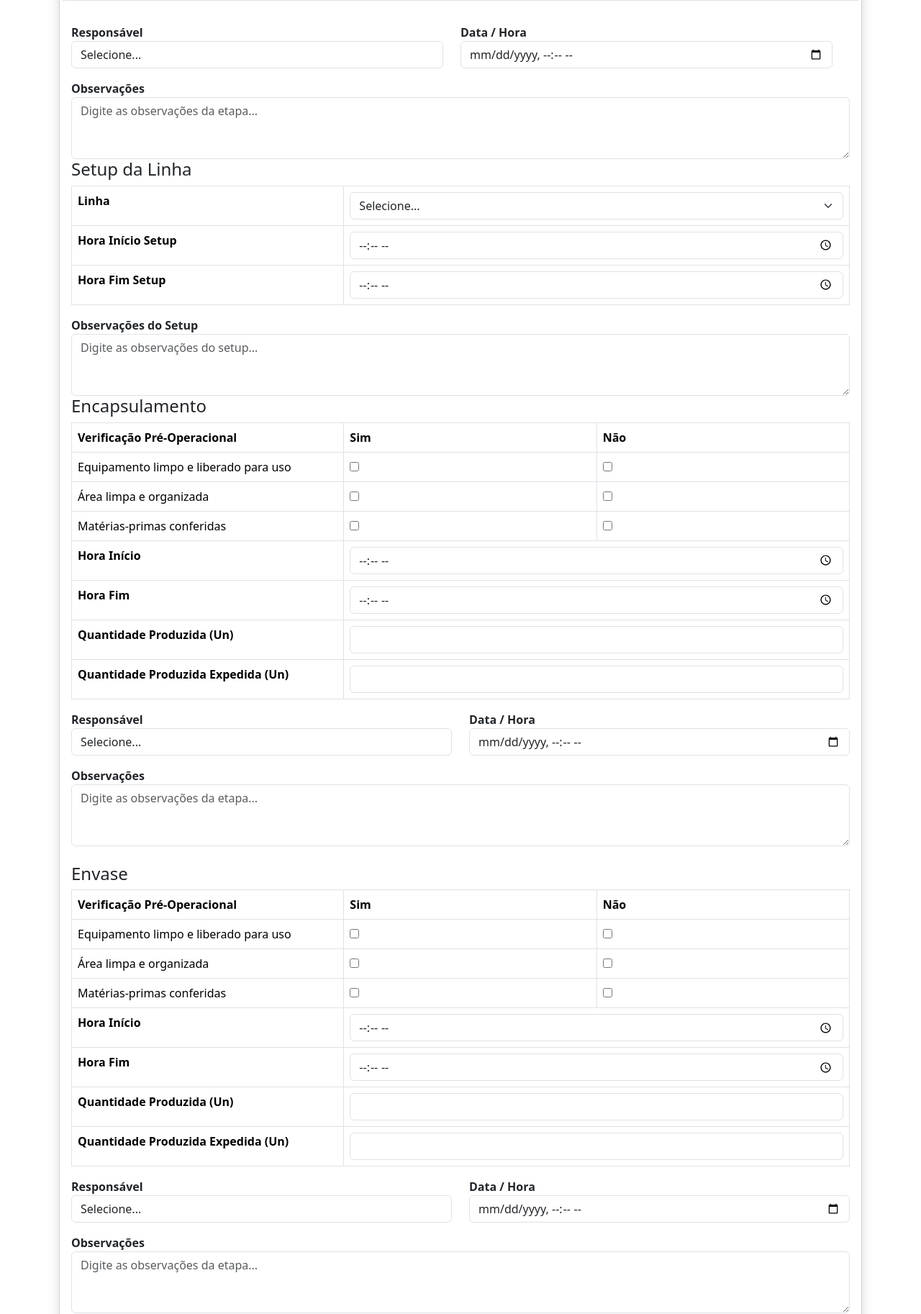
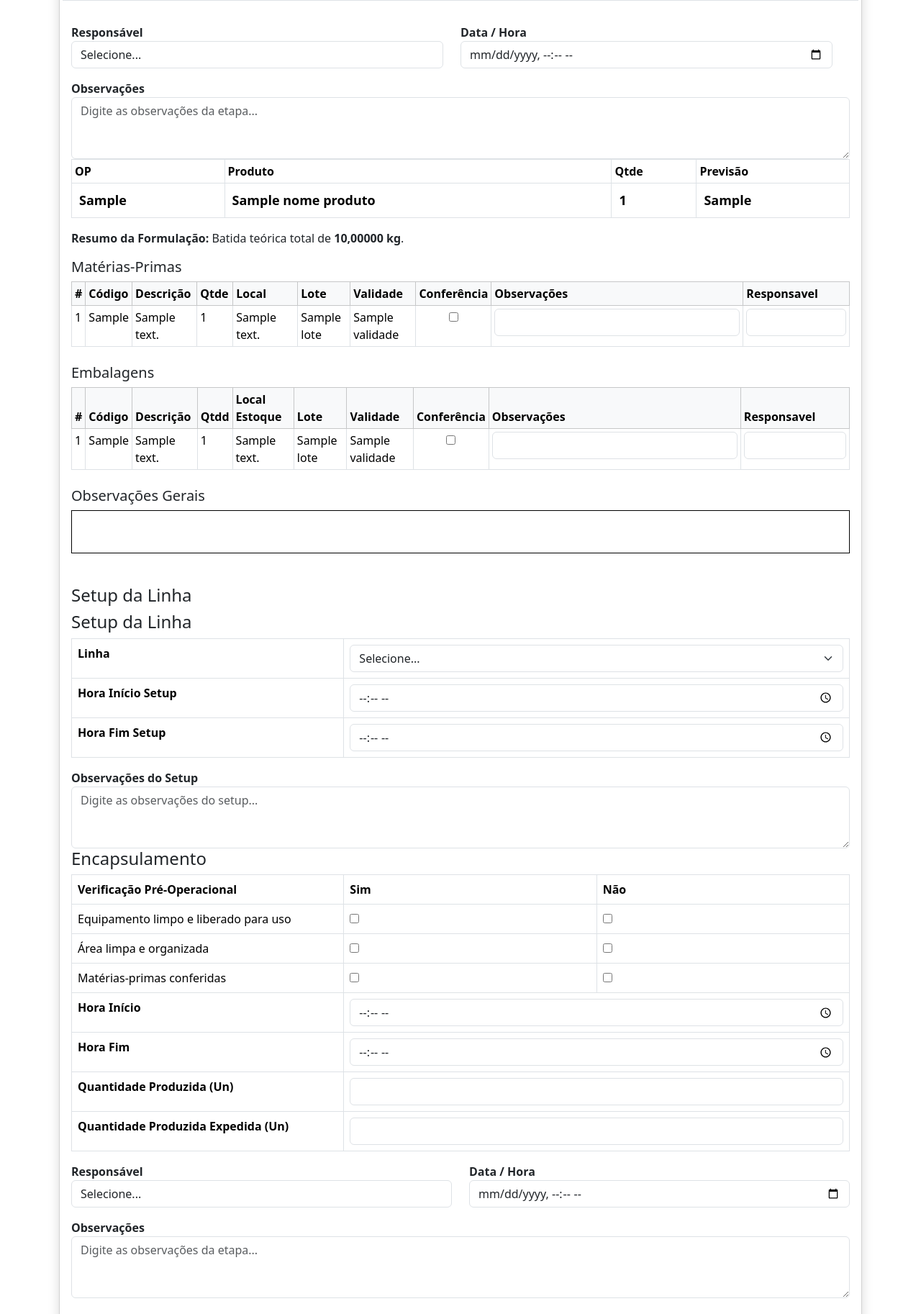
Before and after one commit to fabiurbina/PortalInterno, a Django app: template pedidos/templates/ficha_op.html in a window 1280 px wide. Shown: the part 3221-5047 px from the top of the page at 72% size. Run offline with Django 5.2, Linux system fonts and the light colour scheme; the template is opened without the code that fills it: most values are stand-ins (such as "Sample title", 1, 10 or a date in 2020).

Commit message:
atualização1111

```diff
--- a/pedidos/templates/ficha_op.html
+++ b/pedidos/templates/ficha_op.html
@@ -1131,6 +1131,253 @@
 
         <div class="andar-2">
 
+        <table class="table table-bordered table-sm mb-3">
+
+            <tr>
+                <th>OP</th>
+                <th>Produto</th>
+                <th>Qtde</th>
+                <th>Previsão</th>
+            </tr>
+
+            <tr>
+                <td style="font-size: 18px; font-weight: 600; padding: 10px;">
+                    {{ op.identificacao.cNumOP }}
+                </td>
+
+                <td style="font-size: 18px; font-weight: 600; padding: 10px;">
+                    {{ nome_produto }}
+                </td>
+
+                <td style="font-size: 18px; font-weight: 600; padding: 10px;">
+                    {{ op.identificacao.nQtde }}
+                </td>
+
+                <td style="font-size: 18px; font-weight: 600; padding: 10px;">
+                    {{ op.identificacao.dDtPrevisao }}
+                </td>
+            </tr>
+
+        </table>
+
+        <!-- RESUMO DA FORMULAÇÃO -->
+
+<div class="mb-3">
+
+    {% if quantidade_capsulas > 0 %}
+
+        <strong>Resumo da Formulação:</strong>
+        Batida teórica de
+        <strong>{{ peso_batida_kg|floatformat:5 }} kg</strong>,
+        para produção de
+        <strong>{{ quantidade_capsulas|floatformat:0 }} cápsulas</strong>,
+        com aproximadamente
+        <strong>{{ peso_por_capsula_mg|floatformat:2 }} mg de conteúdo por cápsula</strong>.
+
+    {% else %}
+
+        <strong>Resumo da Formulação:</strong>
+        Batida teórica total de
+        <strong>{{ peso_batida_kg|floatformat:5 }} kg</strong>.
+
+    {% endif %}
+
+</div>
+
+
+<h5>Matérias-Primas</h5>
+
+<table class="table table-bordered table-sm">
+
+    <thead class="table-light">
+        <tr>
+            <th>#</th>
+            <th>Código</th>
+            <th>Descrição</th>
+            <th width="50">Qtde</th>
+            <th width="90">Local</th>
+            <th>Lote</th>
+            <th>Validade</th>
+            <th width="80">Conferência</th>
+            <th width="350">Observações</th>
+            <th>Responsavel</th>
+        </tr>
+    </thead>
+
+    <tbody>
+
+    {% for item in materias_primas %}
+
+        <tr>
+
+            <td>{{ forloop.counter }}</td>
+
+            <td>{{ item.codigo_produto }}</td>
+
+            <td>{{ item.descricao_produto }}</td>
+
+            <td>{{ item.nQtde }}</td>
+
+            <td>{{ item.descricao_local }}</td>
+
+            <td>{{ item.lote }}</td>
+
+            <td>{{ item.validade }}</td>
+
+            <td class="text-center">
+
+                <input
+                    type="checkbox"
+                    class="conferencia"
+                    data-op="{{ op.identificacao.cNumOP }}"
+                    data-produto="{{ item.codigo_produto }}"
+                    data-descricao="{{ item.descricao_produto }}"
+                    data-lote="{{ item.lote }}"
+                    data-validade="{{ item.validade }}"
+                    data-lote-pa="{{ lote_pa }}"
+                    data-validade-pa="{{ validade_pa }}"
+                    data-tipo="MP"
+                >
+
+            </td>
+
+            <td>
+
+                <input
+                    type="text"
+                    class="form-control observacao"
+                >
+
+            </td>
+
+            <td>
+
+                <input
+                    type="text"
+                    class="form-control"
+                >
+
+            </td>
+
+        </tr>
+
+    {% empty %}
+
+        <tr>
+            <td colspan="10" class="text-center">
+                Nenhuma matéria-prima encontrada
+            </td>
+        </tr>
+
+    {% endfor %}
+
+    </tbody>
+
+</table>
+
+
+<h5 class="mt-4">Embalagens</h5>
+
+<table class="table table-bordered table-sm">
+
+    <thead class="table-light">
+
+        <tr>
+            <th>#</th>
+            <th>Código</th>
+            <th>Descrição</th>
+            <th>Qtdd</th>
+            <th>Local Estoque</th>
+            <th>Lote</th>
+            <th>Validade</th>
+            <th width="80">Conferência</th>
+            <th width="350">Observações</th>
+            <th>Responsavel</th>
+        </tr>
+
+    </thead>
+
+    <tbody>
+
+    {% for item in embalagens %}
+
+        <tr>
+
+            <td>{{ forloop.counter }}</td>
+            <td>{{ item.codigo_produto }}</td>
+            <td>{{ item.descricao_produto }}</td>
+            <td>{{ item.nQtde }}</td>
+            <td>{{ item.descricao_local }}</td>
+            <td>{{ item.lote }}</td>
+            <td>{{ item.validade }}</td>
+
+            <td class="text-center">
+
+                <input
+                    type="checkbox"
+                    class="conferencia"
+                    data-op="{{ op.identificacao.cNumOP }}"
+                    data-produto="{{ item.codigo_produto }}"
+                    data-descricao="{{ item.descricao_produto }}"
+                    data-lote="{{ item.lote }}"
+                    data-validade="{{ item.validade }}"
+                    data-lote-pa="{{ lote_pa }}"
+                    data-validade-pa="{{ validade_pa }}"
+                    data-tipo="EMBALAGEM"
+                >
+
+            </td>
+
+            <td>
+
+                <input
+                    type="text"
+                    class="form-control observacao"
+                >
+
+            </td>
+
+            <td>
+
+                <input
+                    type="text"
+                    class="form-control"
+                >
+
+            </td>
+
+        </tr>
+
+    {% empty %}
+
+        <tr>
+            <td colspan="10" class="text-center">
+                Nenhuma embalagem encontrada
+            </td>
+        </tr>
+
+    {% endfor %}
+
+    </tbody>
+
+</table>
+
+
+<h5 class="mt-4">Observações Gerais</h5>
+
+<div
+    style="
+        height:60px;
+        border:1px solid #000;
+        margin-bottom:20px;
+    "
+></div>
+
+<br>
+
+
+<h4>Setup da Linha</h4>
+
         <h4>Setup da Linha</h4>
 
 <table class="table table-bordered">
```
